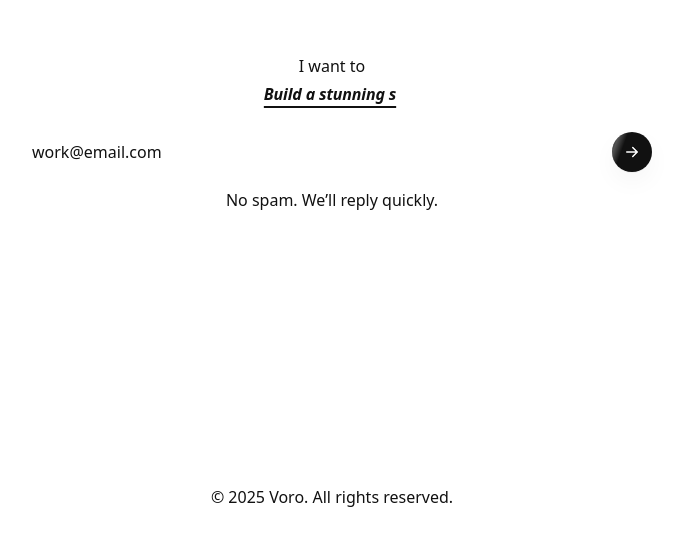
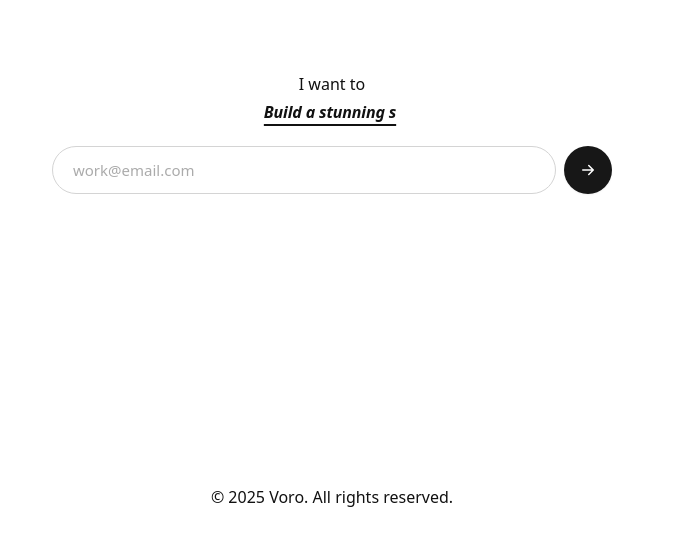
Before and after one commit to reedpafford/voro-ink, a Next.js app: page / in a window 1280 px wide. Shown: the part 267-800 px from the top of the page, without its empty margins (308-991 px from the left). Built offline with nearby package versions, Linux system fonts and the light colour scheme.

Commit message:
intake: send token; API supports token or email; full-width submit; lighter landing placeholder

```diff
--- a/src/app/api/intake/route.ts
+++ b/src/app/api/intake/route.ts
@@ -8,32 +8,55 @@ import { verifyIntakeToken } from "@/lib/token";
 import { sendIntakeToOwner } from "@/lib/email";
 
 const Body = z.object({
-  token: z.string(),
+  token: z.string().optional(),
+  email: z.string().email().optional(),
+  fullName: z.string().optional(),
   company: z.string().optional(),
-  website: z.string().url().optional(),
-  projectType: z.string().optional(),
+  website: z.string().optional(),
   budget: z.string().optional(),
   timeline: z.string().optional(),
   goals: z.string().optional(),
+  details: z.string().optional(),
 });
 
 export async function POST(req: Request) {
   try {
     const data = Body.parse(await req.json());
-    const { email } = await verifyIntakeToken(data.token);
 
-    await sendIntakeToOwner(email, {
-      Company: data.company,
-      Website: data.website,
-      "Project Type": data.projectType,
-      Budget: data.budget,
-      Timeline: data.timeline,
-      Goals: data.goals,
-    });
+    // Resolve submitter email (token wins if present)
+    let resolvedEmail = data.email || "";
+    if (data.token) {
+      const { email } = await verifyIntakeToken(data.token);
+      resolvedEmail = email;
+    }
+    if (!resolvedEmail) {
+      return NextResponse.json(
+        { ok: false, error: "Missing email.", code: "missing_email" },
+        { status: 400 }
+      );
+    }
+
+    // Build intake object and send
+    const intake = {
+      email: resolvedEmail,
+      fullName: data.fullName,
+      company: data.company,
+      website: data.website,
+      budget: data.budget,
+      timeline: data.timeline,
+      goals: data.goals,
+      details: data.details,
+      ua: req.headers.get("user-agent") || "",
+    };
+
+    await sendIntakeToOwner(intake); // supports 1-arg form
 
     return NextResponse.json({ ok: true });
-  } catch (e) {
-    console.error(e);
-    return NextResponse.json({ ok: false }, { status: 400 });
+  } catch (e: any) {
+    console.error("intake POST error:", e?.code, e?.message);
+    return NextResponse.json(
+      { ok: false, error: "Server error.", code: "server_error" },
+      { status: 500 }
+    );
   }
 }
--- a/src/app/i/FormClient.tsx
+++ b/src/app/i/FormClient.tsx
@@ -8,8 +8,12 @@ type Mode = "idle" | "sending" | "success" | "error";
 export default function FormClient() {
   const params = useSearchParams();
   const presetEmail = params.get("email") || "";
+  const token = params.get("t") || params.get("token") || ""; // <-- carry token to API
+
   const [mode, setMode] = useState<Mode>("idle");
+  const [apiError, setApiError] = useState<string | null>(null);
 
+  // fields
   const [email, setEmail] = useState(presetEmail);
   const [fullName, setFullName] = useState("");
   const [company, setCompany] = useState("");
@@ -25,19 +29,16 @@ export default function FormClient() {
     e.preventDefault();
     if (mode === "sending") return;
 
-    if (!email || !company || !goals) {
-      alert("Please complete at least email, company, and goals.");
-      return;
-    }
-
     setMode("sending");
+    setApiError(null);
 
     try {
       const r = await fetch("/api/intake", {
         method: "POST",
         headers: { "Content-Type": "application/json" },
         body: JSON.stringify({
-          email,
+          token, // <-- include token when present
+          email, // API will prefer token->email, but allows plain email too
           fullName,
           company,
           website,
@@ -47,16 +48,23 @@ export default function FormClient() {
           details,
         }),
       });
-      const j = await r.json();
-      if (!j.ok) throw new Error("bad");
+      const j = await r.json().catch(() => ({}));
+
+      if (!r.ok || !j?.ok) {
+        setMode("error");
+        setApiError(j?.error || "Something went wrong. Please try again.");
+        return;
+      }
       setMode("success");
     } catch {
       setMode("error");
+      setApiError("Network error. Please try again.");
     }
   }
 
   function reset() {
     setMode("idle");
+    setApiError(null);
     setFullName("");
     setCompany("");
     setWebsite("");
@@ -67,19 +75,22 @@ export default function FormClient() {
     if (!presetEmail) setEmail("");
   }
 
+  // Success screen
   if (mode === "success") {
     return (
-      <div className="mt-8 stack text-center">
-        <div className="mx-auto inline-flex h-10 w-10 items-center justify-center rounded-full bg-[rgb(17,17,17)] text-white shadow">
-          <svg width="18" height="18" viewBox="0 0 24 24" fill="none" aria-hidden="true">
+      <div className="mt-10 text-center stack">
+        <div className="mx-auto inline-flex h-12 w-12 items-center justify-center rounded-full bg-[rgb(17,17,17)] text-white shadow">
+          <svg width="20" height="20" viewBox="0 0 24 24" fill="none" aria-hidden="true">
             <path d="M20 6 9 17l-5-5" stroke="currentColor" strokeWidth="2.5" strokeLinecap="round" strokeLinejoin="round" />
           </svg>
         </div>
         <h2 className="mt-3 text-xl font-semibold">Thanks — your brief is in</h2>
         <p className="mt-1 fine">We’ll review and reach out as soon as possible.</p>
+
         <button
           onClick={reset}
-          className="mt-5 inline-flex items-center justify-center rounded-full border border-neutral-300 px-4 h-9 text-sm hover:bg-neutral-50 transition"
+          className="mt-6 inline-flex h-11 w-full items-center justify-center rounded-xl border border-neutral-300 bg-white text-[15px] font-medium hover:bg-neutral-50 transition"
+          style={{ colorScheme: "light" }}
         >
           Submit another inquiry
         </button>
@@ -96,12 +107,12 @@ export default function FormClient() {
             type="email"
             inputMode="email"
             autoComplete="email"
-            className="w-full h-11 rounded-xl border border-neutral-300 bg-white text-neutral-900 placeholder-neutral-400 px-4 shadow-[inset_0_0_0_1px_rgba(255,255,255,.9)] focus:outline-none"
+            className="w-full h-11 rounded-xl border border-neutral-300 bg-white text-neutral-900 placeholder-neutral-500 placeholder:opacity-60 px-4 shadow-[inset_0_0_0_1px_rgba(255,255,255,.9)] focus:outline-none"
             style={{ colorScheme: "light" }}
             placeholder="you@company.com"
             value={email}
             onChange={(e) => setEmail(e.target.value)}
-            required
+            required={!token}
             disabled={disabled}
           />
         </label>
@@ -110,7 +121,7 @@ export default function FormClient() {
           <label className="text-sm">
             <span className="block mb-1 text-neutral-600">Full name</span>
             <input
-              className="w-full h-11 rounded-xl border border-neutral-300 bg-white text-neutral-900 placeholder-neutral-400 px-4 shadow-[inset_0_0_0_1px_rgba(255,255,255,.9)] focus:outline-none"
+              className="w-full h-11 rounded-xl border border-neutral-300 bg-white text-neutral-900 placeholder-neutral-500 placeholder:opacity-60 px-4 shadow-[inset_0_0_0_1px_rgba(255,255,255,.9)] focus:outline-none"
               style={{ colorScheme: "light" }}
               placeholder="Jane Doe"
               value={fullName}
@@ -122,7 +133,7 @@ export default function FormClient() {
           <label className="text-sm">
             <span className="block mb-1 text-neutral-600">Company</span>
             <input
-              className="w-full h-11 rounded-xl border border-neutral-300 bg-white text-neutral-900 placeholder-neutral-400 px-4 shadow-[inset_0_0_0_1px_rgba(255,255,255,.9)] focus:outline-none"
+              className="w-full h-11 rounded-xl border border-neutral-300 bg-white text-neutral-900 placeholder-neutral-500 placeholder:opacity-60 px-4 shadow-[inset_0_0_0_1px_rgba(255,255,255,.9)] focus:outline-none"
               style={{ colorScheme: "light" }}
               placeholder="Acme Inc."
               value={company}
@@ -136,7 +147,7 @@ export default function FormClient() {
         <label className="text-sm">
           <span className="block mb-1 text-neutral-600">Website</span>
           <input
-            className="w-full h-11 rounded-xl border border-neutral-300 bg-white text-neutral-900 placeholder-neutral-400 px-4 shadow-[inset_0_0_0_1px_rgba(255,255,255,.9)] focus:outline-none"
+            className="w-full h-11 rounded-xl border border-neutral-300 bg-white text-neutral-900 placeholder-neutral-500 placeholder:opacity-60 px-4 shadow-[inset_0_0_0_1px_rgba(255,255,255,.9)] focus:outline-none"
             style={{ colorScheme: "light" }}
             placeholder="https://"
             value={website}
@@ -184,7 +195,7 @@ export default function FormClient() {
         <label className="text-sm">
           <span className="block mb-1 text-neutral-600">Primary goals</span>
           <input
-            className="w-full h-11 rounded-xl border border-neutral-300 bg-white text-neutral-900 placeholder-neutral-400 px-4 shadow-[inset_0_0_0_1px_rgba(255,255,255,.9)] focus:outline-none"
+            className="w-full h-11 rounded-xl border border-neutral-300 bg-white text-neutral-900 placeholder-neutral-500 placeholder:opacity-60 px-4 shadow-[inset_0_0_0_1px_rgba(255,255,255,.9)] focus:outline-none"
             style={{ colorScheme: "light" }}
             placeholder="e.g., increase conversions, modernize brand"
             value={goals}
@@ -197,7 +208,7 @@ export default function FormClient() {
         <label className="text-sm">
           <span className="block mb-1 text-neutral-600">Anything else?</span>
           <textarea
-            className="w-full min-h-[120px] rounded-xl border border-neutral-300 bg-white text-neutral-900 placeholder-neutral-400 p-4 focus:outline-none"
+            className="w-full min-h-[120px] rounded-xl border border-neutral-300 bg-white text-neutral-900 placeholder-neutral-500 placeholder:opacity-60 p-4 focus:outline-none"
             style={{ colorScheme: "light" }}
             placeholder="Useful links, competitors, constraints, success metrics…"
             value={details}
@@ -206,30 +217,32 @@ export default function FormClient() {
           />
         </label>
 
-        <div className="flex items-center justify-end gap-3 pt-1">
+        {/* FULL-WIDTH SUBMIT BUTTON (same width & radius as inputs) */}
         <button
           type="submit"
-            className={`btn-circle ${mode === "sending" ? "sent" : ""}`}
+          className={`mt-2 inline-flex h-12 w-full items-center justify-center rounded-2xl bg-neutral-900 text-white text-[15px] font-medium shadow-sm transition ${
+            disabled ? "opacity-70" : "hover:translate-y-[-1px] hover:shadow-md active:translate-y-[0px]"
+          }`}
+          disabled={disabled}
           aria-label={mode === "sending" ? "Sending…" : "Submit brief"}
-            disabled={disabled}
-            title="Submit"
+          style={{ colorScheme: "light" }}
         >
           {mode === "sending" ? (
             <span className="spinner" aria-hidden="true" />
           ) : (
-              <span className="relative z-[2] inline-block">
-                <svg width="18" height="18" viewBox="0 0 24 24" fill="none" aria-hidden="true">
-                  <path d="M5 12h12M13 6l6 6-6 6" stroke="currentColor" strokeWidth="2" strokeLinecap="round" strokeLinejoin="round"/>
+            <>
+              <span>Send brief</span>
+              <svg className="ml-2" width="18" height="18" viewBox="0 0 24 24" fill="none" aria-hidden="true">
+                <path d="M5 12h12M13 6l6 6-6 6" stroke="currentColor" strokeWidth="2" strokeLinecap="round" strokeLinejoin="round" />
               </svg>
-              </span>
+            </>
           )}
         </button>
       </div>
-      </div>
 
       {mode === "error" && (
-        <p role="alert" className="mt-2 text-sm text-red-600 text-center">
-          Something went wrong. Please try again.
+        <p role="alert" className="mt-3 text-sm text-red-600 text-center">
+          {apiError ?? "Something went wrong. Please try again."}
         </p>
       )}
     </form>
--- a/src/components/EmailForm.tsx
+++ b/src/components/EmailForm.tsx
@@ -1,98 +1,77 @@
 "use client";
 
 import { useState } from "react";
-import { motion, useReducedMotion } from "framer-motion";
 
-export default function EmailForm({ onSuccess }: { onSuccess?: () => void }) {
+export default function EmailForm() {
   const [email, setEmail] = useState("");
-  const [launched, setLaunched] = useState(false);
-  const [showCheck, setShowCheck] = useState(false);
+  const [loading, setLoading] = useState(false);
+  const [sent, setSent] = useState(false);
   const [err, setErr] = useState<string | null>(null);
-  const [t0] = useState(() => Date.now());
-  const reduce = useReducedMotion();
 
-  async function submit(e?: React.FormEvent) {
-    e?.preventDefault();
-    if (launched) return;
+  async function onSubmit(e: React.FormEvent) {
+    e.preventDefault();
+    if (loading) return;
 
+    setLoading(true);
     setErr(null);
-    const valid = /^[^\s@]+@[^\s@]+\.[^\s@]+$/.test(email);
-    if (!valid) return setErr("Please enter a valid email.");
-    if (Date.now() - t0 < 900) return setErr("Please try again.");
-
-    setLaunched(true);
-    if (!reduce) setTimeout(() => setShowCheck(true), 220);
-
     try {
       const r = await fetch("/api/inquiry", {
         method: "POST",
         headers: { "Content-Type": "application/json" },
         body: JSON.stringify({ email, hp: "" }),
       });
-      const j = await r.json();
-      if (!j.ok) throw new Error("bad");
-      setTimeout(() => onSuccess?.(), reduce ? 0 : 1000);
+      const j = await r.json().catch(() => ({}));
+      if (!r.ok || !j?.ok) {
+        setErr("Something went wrong. Please try again.");
+      } else {
+        setSent(true);
+      }
     } catch {
-      setLaunched(false);
-      setShowCheck(false);
-      setErr("Something went wrong. Try again.");
+      setErr("Network error. Please try again.");
+    } finally {
+      setLoading(false);
     }
   }
 
+  if (sent) {
     return (
-    <form onSubmit={submit} className="mt-6 w-full stack">
-      <div className="flex items-center gap-2">
+      <p className="fine mt-3 text-center">Thanks — check your email for the brief link.</p>
+    );
+  }
+
+  return (
+    <form onSubmit={onSubmit} className="mx-auto flex w-full max-w-[560px] items-center gap-2">
+      <div className="relative flex-1">
         <input
           type="email"
           inputMode="email"
           autoComplete="email"
+          required
+          className="h-12 w-full rounded-[28px] border border-neutral-300 bg-white px-5 text-[15px] text-neutral-900 placeholder-neutral-500 placeholder:opacity-60 shadow-[inset_0_0_0_1px_rgba(255,255,255,.9)] focus:outline-none"
+          style={{ colorScheme: "light" }}
           placeholder="work@email.com"
           value={email}
           onChange={(e) => setEmail(e.target.value)}
-          className="pill-input"
-          required
+          aria-label="Work email"
         />
+      </div>
 
-        <div className="relative shrink-0 h-10 w-10 group">
       <button
         type="submit"
-            aria-label="Send inquiry"
-            disabled={launched}
-            onClick={() => submit()}
-            className={`btn-circle absolute inset-0 ${launched ? "sent" : ""}`}
+        className="inline-flex h-12 w-12 shrink-0 items-center justify-center rounded-full bg-neutral-900 text-white shadow-sm transition hover:shadow-md active:translate-y-[1px]"
+        aria-label={loading ? "Sending…" : "Send"}
+        disabled={loading}
       >
-            {!launched && (
-              <span className="relative z-[2] inline-block transition-[opacity,transform] duration-200 ease-out group-active:translate-x-[2px] group-hover:translate-x-[2px]">
+        {loading ? (
+          <span className="spinner" aria-hidden="true" />
+        ) : (
           <svg width="18" height="18" viewBox="0 0 24 24" fill="none" aria-hidden="true">
-                  <path d="M5 12h12M13 6l6 6-6 6" stroke="currentColor" strokeWidth="2" strokeLinecap="round" strokeLinejoin="round"/>
+            <path d="M5 12h12M13 6l6 6-6 6" stroke="currentColor" strokeWidth="2" strokeLinecap="round" strokeLinejoin="round" />
           </svg>
-              </span>
         )}
       </button>
 
-          {!reduce && showCheck && (
-            <span className="pointer-events-none absolute inset-0 m-auto grid place-items-center">
-              <motion.svg
-                key="check"
-                width="18"
-                height="18"
-                viewBox="0 0 24 24"
-                fill="none"
-                aria-hidden="true"
-                initial={{ scale: 0.6, opacity: 0 }}
-                animate={{ scale: 1, opacity: 1 }}
-                transition={{ duration: 0.25, ease: "easeOut" }}
-                style={{ position: "relative", zIndex: 2 }}
-              >
-                <path d="M20 6 9 17l-5-5" stroke="rgb(255,255,255)" strokeWidth="2.5" strokeLinecap="round" strokeLinejoin="round" />
-              </motion.svg>
-            </span>
-          )}
-        </div>
-      </div>
-
-      {err && <p role="alert" className="mt-2 text-sm text-red-600 text-center">{err}</p>}
-      <p className="mt-3 text-center fine">No spam. We’ll reply quickly.</p>
+      {err && <p role="alert" className="sr-only">{err}</p>}
     </form>
   );
 }
```
Lines whose indentation alone changed are shown as unchanged.
